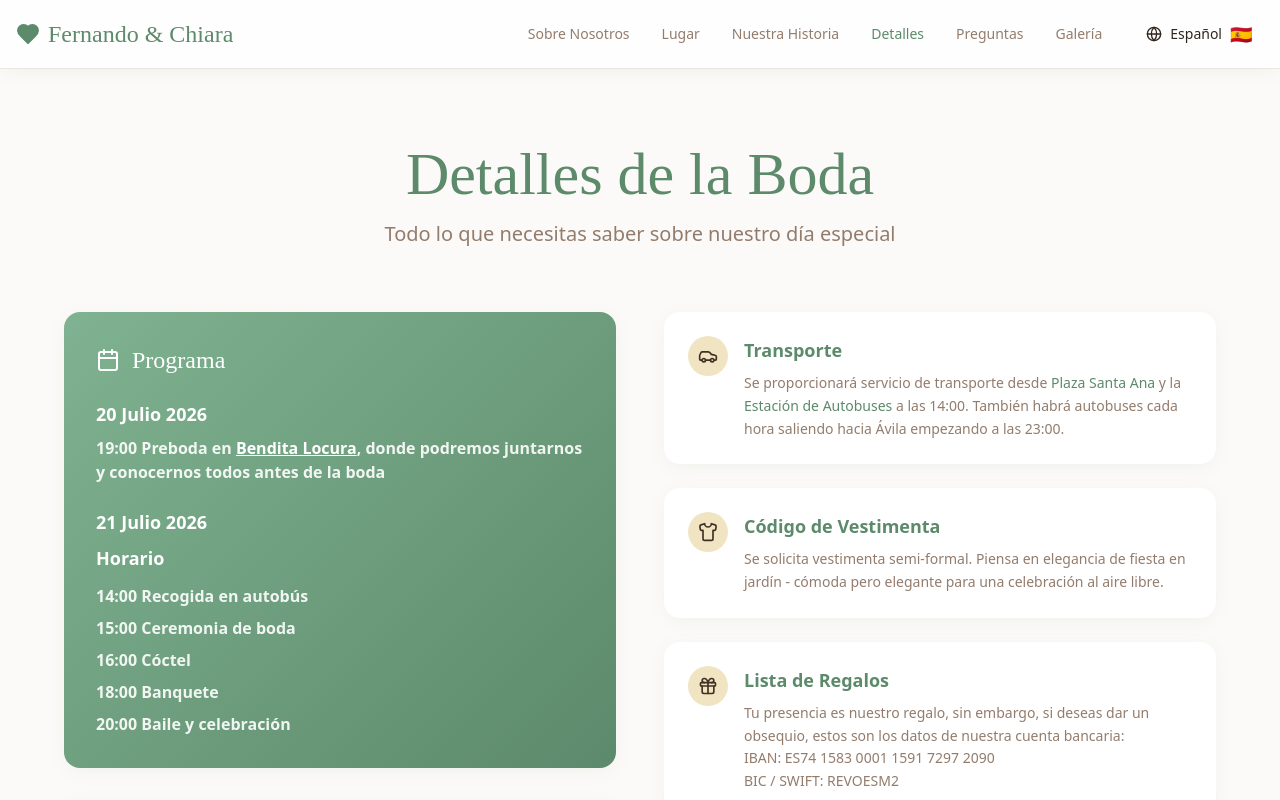
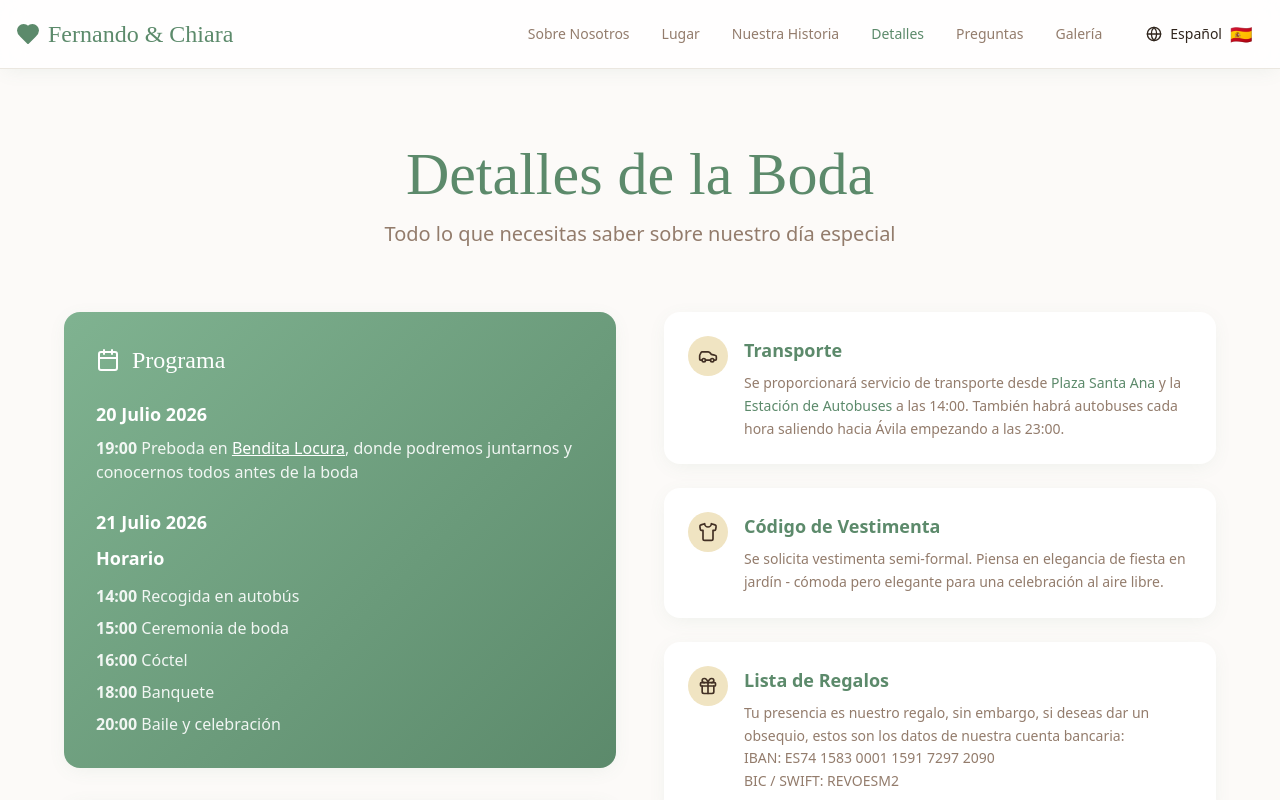
Before and after one commit to Ferdelolmo/wdd, a React (Vite) app: page / in a window 1280 px wide. Both pictures are taken after a click on the button "Detalles". Shown: the top 800 px of the page. Built offline with nearby package versions, Linux system fonts and the light colour scheme.

Commit message:
Refine schedule text formatting
Adjusted schedule text to only bold the title, dates, and times, while keeping event descriptions in normal font weight.

```diff
--- a/src/components/sections/DetailsSection.tsx
+++ b/src/components/sections/DetailsSection.tsx
@@ -70,13 +70,13 @@ const DetailsSection = () => {
               <div className="space-y-6">
                 <div>
                   <h4 className="text-lg font-bold text-white mb-2">{t.details.schedule.day1}</h4>
-                  <p className="text-white/90 font-bold">
-                    {t.details.schedule.day1Event}{' '}
+                  <p className="text-white/90">
+                    <span className="font-bold">{t.details.schedule.day1Event.split(' ')[0]}</span> {t.details.schedule.day1Event.substring(t.details.schedule.day1Event.indexOf(' ') + 1)}{' '}
                     <a
                       href="https://maps.app.goo.gl/QwW7Gs1HeaWenFcz7"
                       target="_blank"
                       rel="noopener noreferrer"
-                      className="text-white hover:text-white/80 underline font-bold"
+                      className="text-white hover:text-white/80 underline"
                     >
                       {t.details.schedule.day1Venue}
                     </a>
@@ -86,12 +86,12 @@ const DetailsSection = () => {
                 <div>
                   <h4 className="text-lg font-bold text-white mb-2">{t.details.schedule.day2}</h4>
                   <p className="text-lg font-bold text-white mb-3">{t.details.schedule.day2Title}</p>
-                  <div className="space-y-2 text-white/90 font-bold">
-                    <p>{t.details.schedule.pickup}</p>
-                    <p>{t.details.schedule.ceremony}</p>
-                    <p>{t.details.schedule.cocktail}</p>
-                    <p>{t.details.schedule.banquet}</p>
-                    <p>{t.details.schedule.party}</p>
+                  <div className="space-y-2 text-white/90">
+                    <p><span className="font-bold">{t.details.schedule.pickup.split(' ')[0]}</span> {t.details.schedule.pickup.substring(t.details.schedule.pickup.indexOf(' ') + 1)}</p>
+                    <p><span className="font-bold">{t.details.schedule.ceremony.split(' ')[0]}</span> {t.details.schedule.ceremony.substring(t.details.schedule.ceremony.indexOf(' ') + 1)}</p>
+                    <p><span className="font-bold">{t.details.schedule.cocktail.split(' ')[0]}</span> {t.details.schedule.cocktail.substring(t.details.schedule.cocktail.indexOf(' ') + 1)}</p>
+                    <p><span className="font-bold">{t.details.schedule.banquet.split(' ')[0]}</span> {t.details.schedule.banquet.substring(t.details.schedule.banquet.indexOf(' ') + 1)}</p>
+                    <p><span className="font-bold">{t.details.schedule.party.split(' ')[0]}</span> {t.details.schedule.party.substring(t.details.schedule.party.indexOf(' ') + 1)}</p>
                   </div>
                 </div>
               </div>
```
